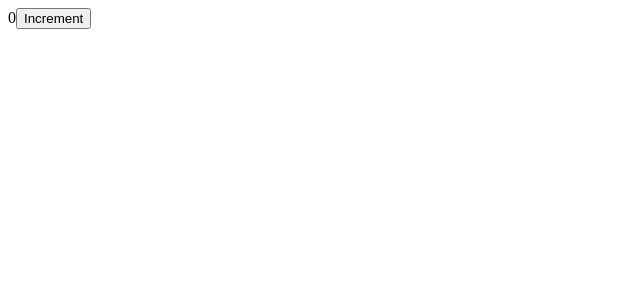
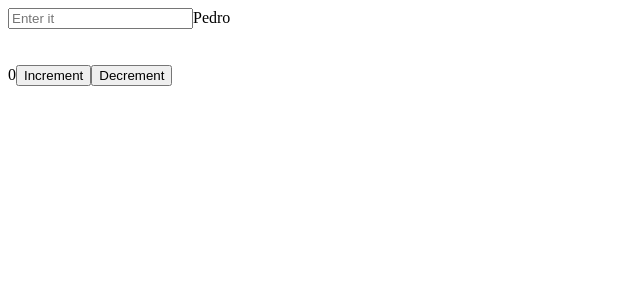
Before and after one commit to sbigelo/react-testing-hooks, a React (Create React App) app: page / in a window 1280 px wide. Shown: the top 300 px of the page, without its empty margins (0-640 px from the left). Built offline with nearby package versions, Linux system fonts and the light colour scheme.

Commit message:
added a decrement and conditional that it cant be below 0

```diff
--- a/src/App.js
+++ b/src/App.js
@@ -2,14 +2,34 @@ import React, { useState } from 'react'
 
 const App = () => {
   const [counter, setCounter] = useState(0)
+  const [inputValue, setInputValue] = useState('Pedro')
 
   const increment = () => {
     setCounter(counter + 1)
   }
 
+  const changeIt = (e) => {
+    setInputValue(e.target.value)
+  }
+
+  const decrement = () => {
+    if (counter >= 1) {
+      setCounter(counter - 1)
+    }
+  }
+
+
+
+
   return <div>
+    <input onChange={changeIt} placeholder='Enter it' />
+    {inputValue}
+    <br></br>
+    <br></br>
+    <br></br>
     {counter}
     <button onClick={increment}>Increment</button>
+    <button onClick={decrement}>Decrement</button>
   </div>
 }
 
```
